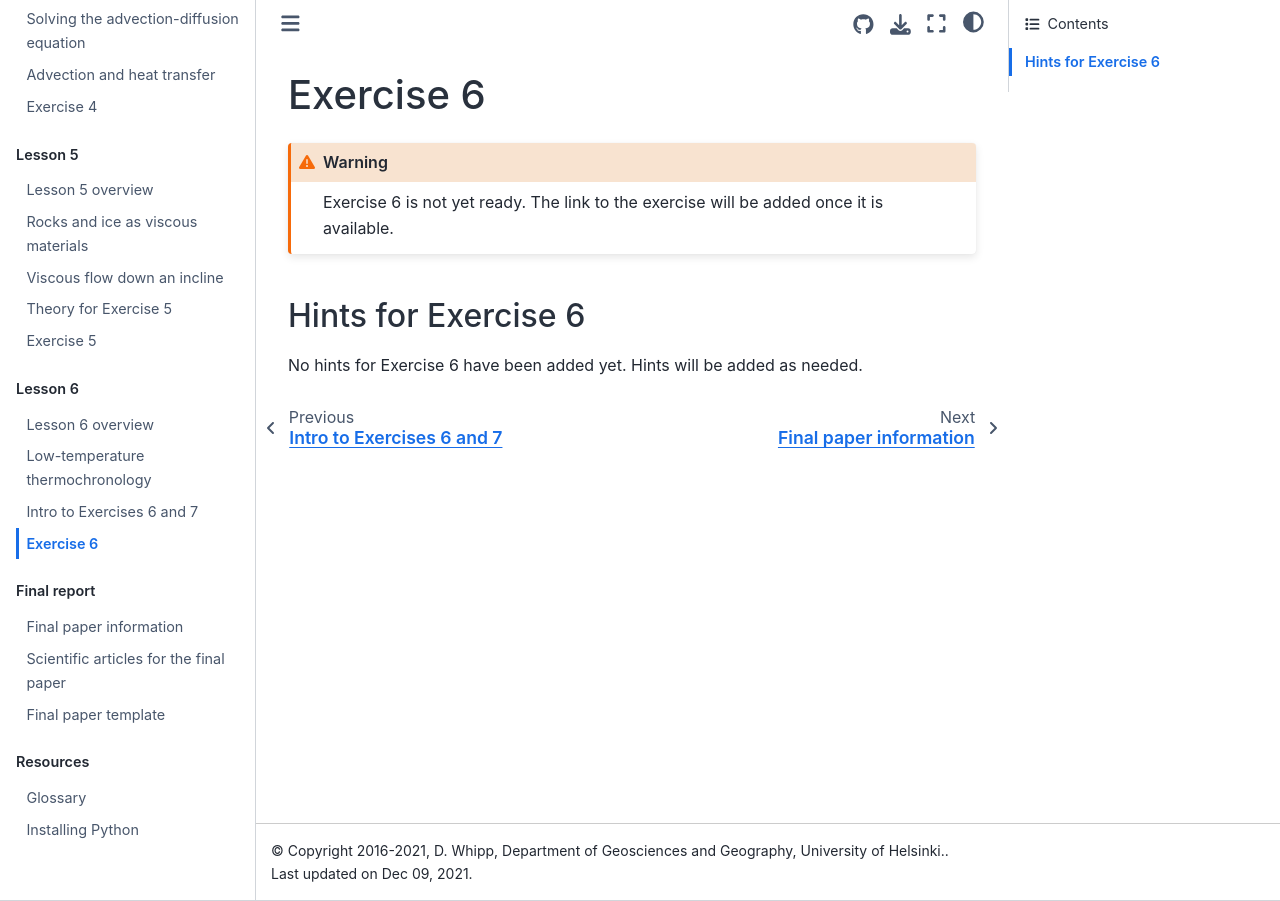
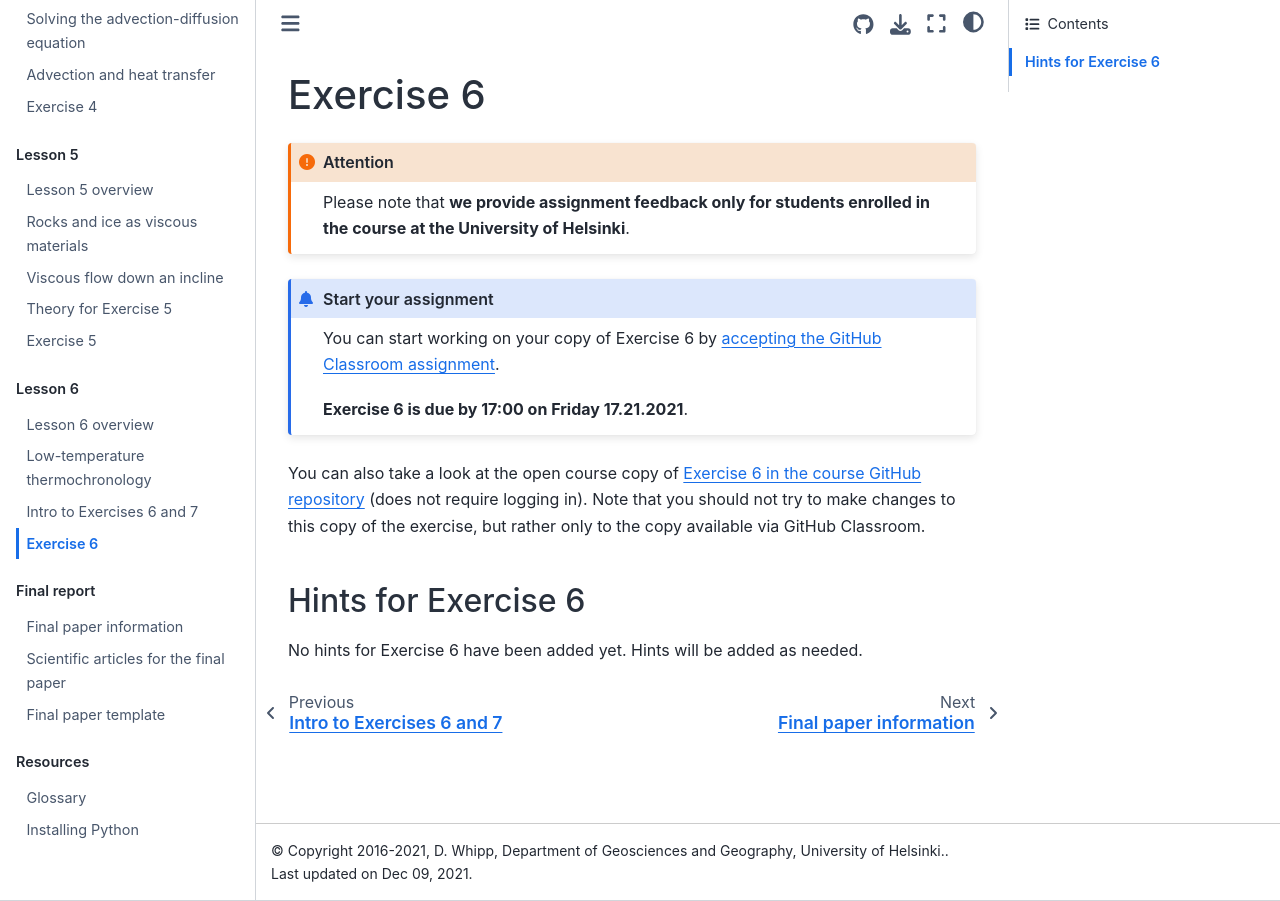
Before and after one commit to IntroQG/site, a Sphinx documentation site: the page built from source/lessons/L6/exercise-6.rst, in a window 1280 px wide. Built offline with Sphinx 7.4.7 and the Sphinx Book theme 1.1.4, drawn with Linux system fonts in a browser that asks for light colours.

Commit message:
Add Exercise 6 links

```diff
--- a/source/lessons/L6/exercise-6.rst
+++ b/source/lessons/L6/exercise-6.rst
@@ -1,23 +1,18 @@
 Exercise 6
 ==========
 
-.. warning::
+.. attention::
 
-    Exercise 6 is not yet ready. The link to the exercise will be added once it is available.
+    Please note that **we provide assignment feedback only for students enrolled in the course at the University of Helsinki**.
 
-..
-    .. attention::
+.. admonition:: Start your assignment
 
-        Please note that **we provide assignment feedback only for students enrolled in the course at the University of Helsinki**.
+    You can start working on your copy of Exercise 6 by `accepting the GitHub Classroom assignment <https://classroom.github.com/a/fNUlGPTn>`__.
 
-    .. admonition:: Start your assignment
+    **Exercise 6 is due by 17:00 on Friday 17.21.2021**.
 
-        You can start working on your copy of Exercise 6 by `accepting the GitHub Classroom assignment <>`__.
-
-        **Exercise 6 is due by the end of the day Tuesday in week 7 of the course**.
-
-    You can also take a look at the open course copy of `Exercise 6 in the course GitHub repository <https://github.com/IntroQG-2019/Exercise-6>`__ (does not require logging in).
-    Note that you should not try to make changes to this copy of the exercise, but rather only to the copy available via GitHub Classroom.
+You can also take a look at the open course copy of `Exercise 6 in the course GitHub repository <https://github.com/IntroQG-2021/Exercise-6>`__ (does not require logging in).
+Note that you should not try to make changes to this copy of the exercise, but rather only to the copy available via GitHub Classroom.
 
 Hints for Exercise 6
 --------------------
```
